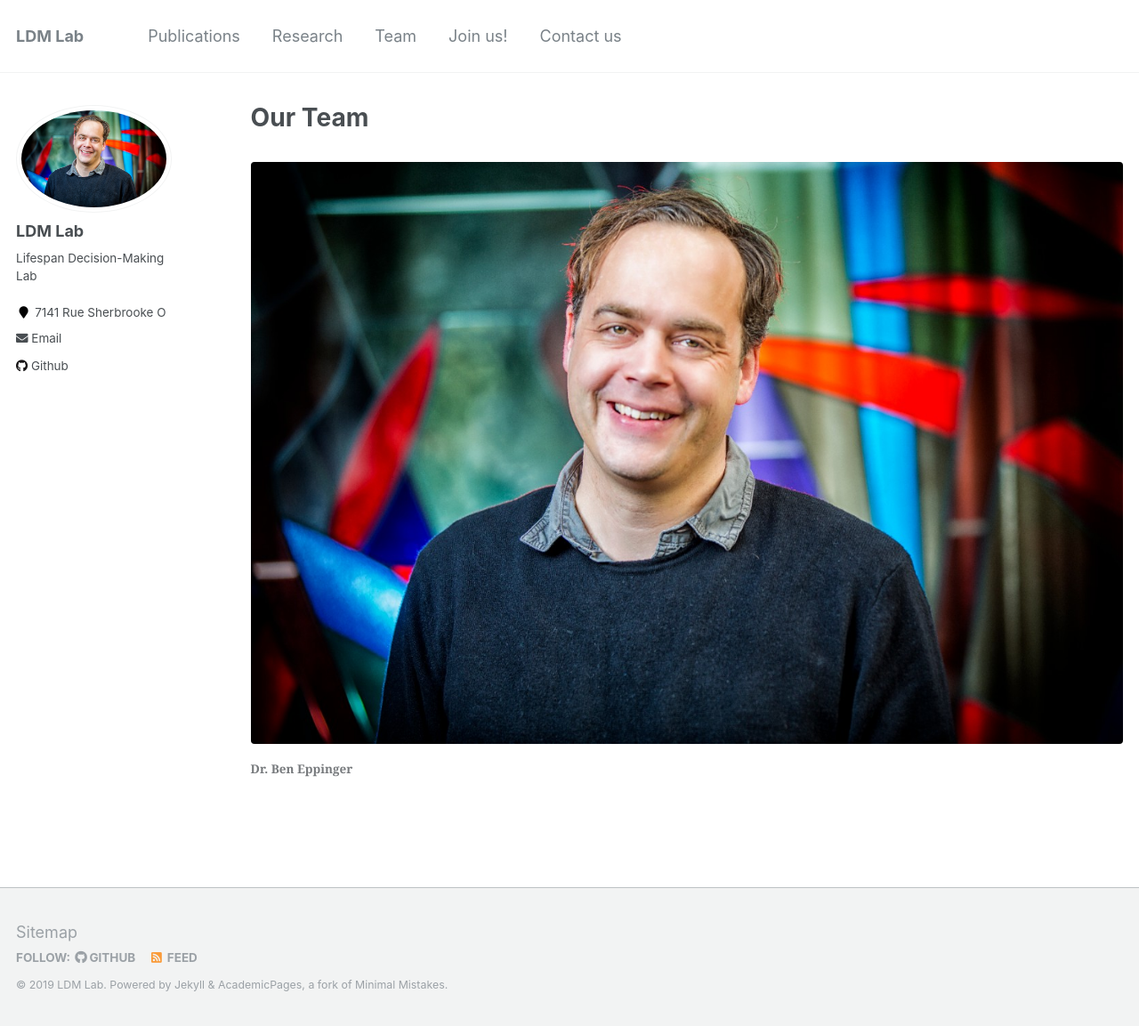
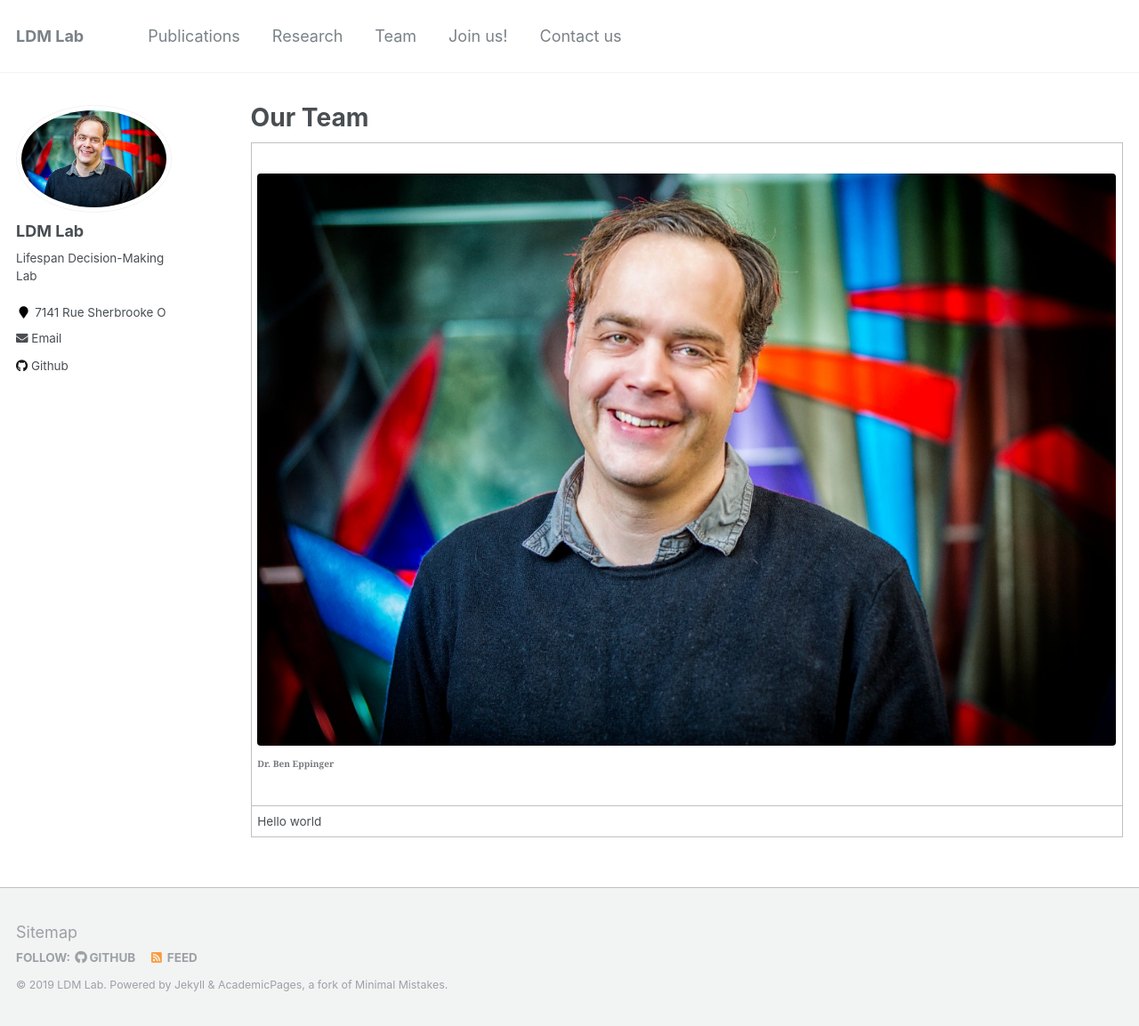
Before and after one commit to seandamiandevine/LDMLab.github.io, a Jekyll site: the page built from _pages/team.html, in a window 1280 px wide and 1153 px high. Shown: the whole window at 89% size. Built offline with Jekyll 4.4.1, drawn with Linux system fonts in a browser that asks for light colours.

Commit message:
Update team.html

```diff
--- a/_pages/team.html
+++ b/_pages/team.html
@@ -4,7 +4,11 @@ title: "Our Team"
 permalink: /team/
 author_profile: true
 ---
-<figure>
-<img src='/images/ben.jpeg' height="500" width="500">
-  <figcaption><strong>Dr. Ben Eppinger </strong></figcaption>
-</figure>
+<table border="0">
+  <tr>
+    <td><figure><img src='/images/ben.jpeg' height="100" width="100"><figcaption><strong>Dr. Ben Eppinger </strong></figcaption></figure></td>
+  </tr>
+  <tr>
+    <td>Hello world</td>
+  </tr>
+</table>
```
